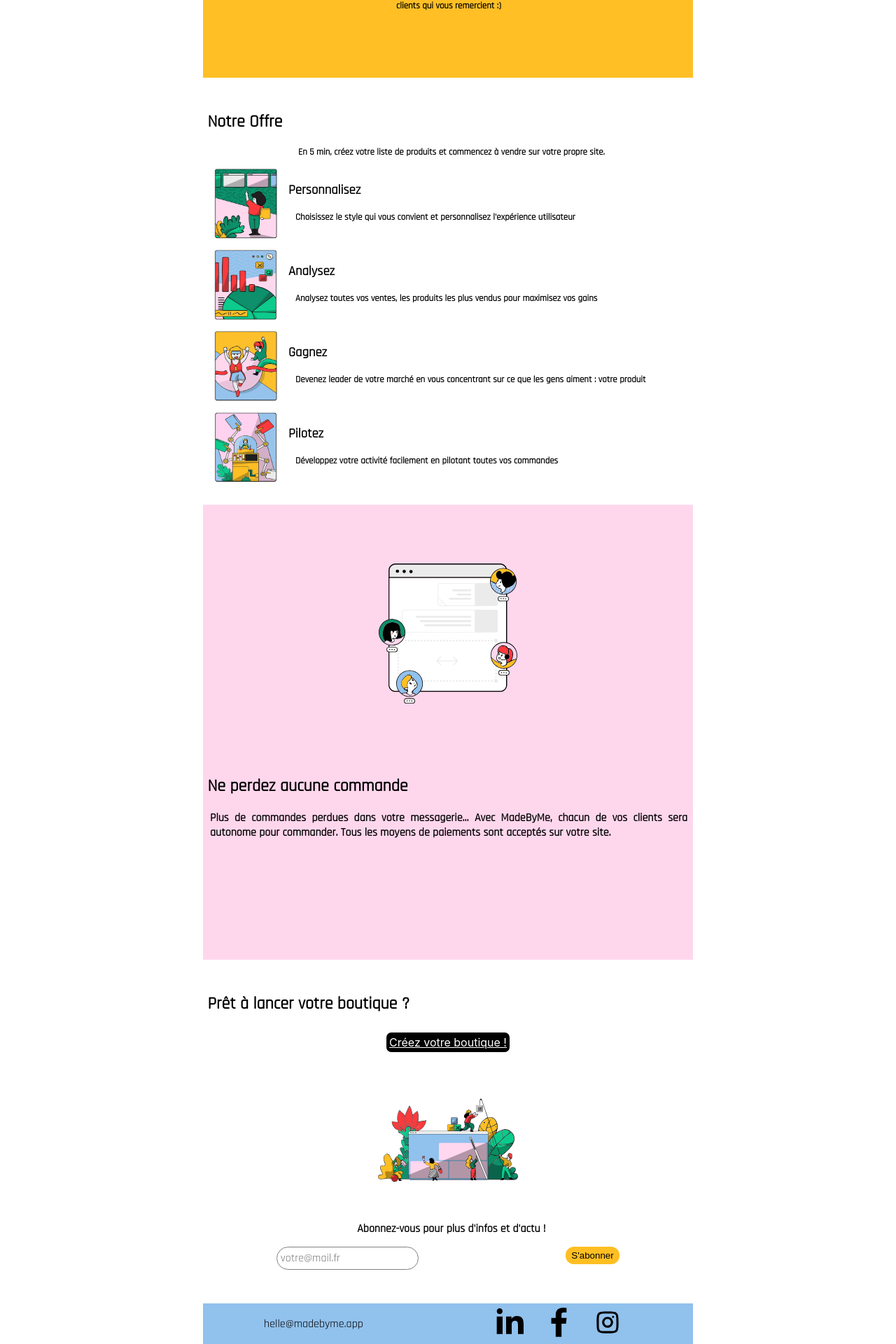
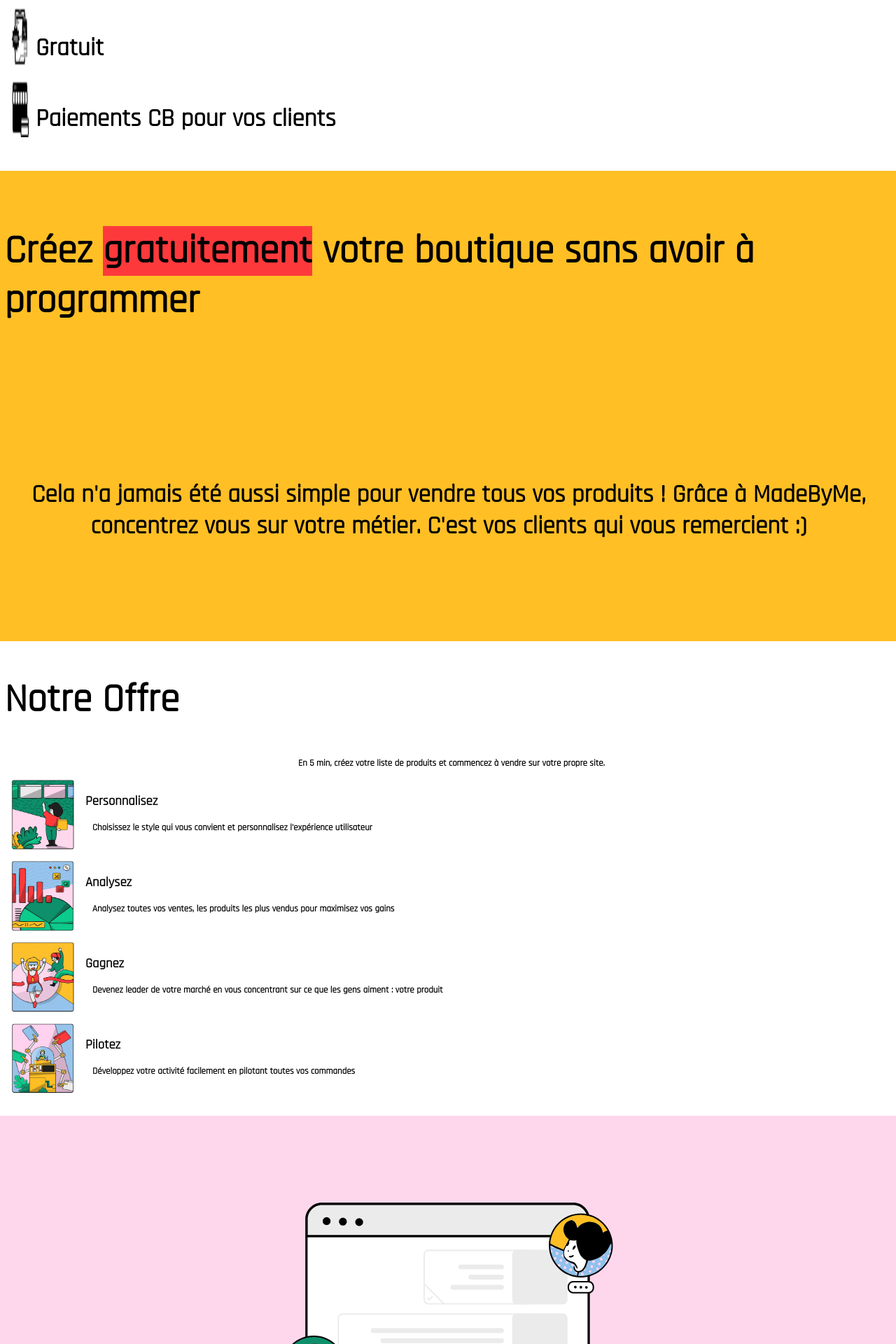
Before and after one commit to PierreEsseul/mbm-create-front-shop, a React (Create React App) app: page / in a window 1280 px wide. Shown: the part 846-2766 px from the top of the page at 70% size. Built offline with nearby package versions, Linux system fonts and the light colour scheme.

Commit message:
amelioration responsive

```diff
--- a/src/components/Footer/Footer.css
+++ b/src/components/Footer/Footer.css
@@ -1,4 +1,4 @@
-footer {
+.footer {
     width: 100%;
     height: auto;
     background-color: black;
@@ -7,6 +7,12 @@ footer {
     font-size: x-small;
 }
 
-footer a {
+.footer a {
     color: white;
 }
+
+@media (min-width: 500px) {
+    .footer p,a {
+        font-size: medium;
+    }
+}
--- a/src/components/Footer/Footer.js
+++ b/src/components/Footer/Footer.js
@@ -4,9 +4,9 @@ import './Footer.css';
 
 const Footer= () => {
     return (
-        <footer>
+        <div className='footer'>
             <p>&copy; 2023 by Shunt SAS. <a href="/cgu">CGU</a> - <a href="/legal-mention">Mentions légales</a></p>
-        </footer>
+        </div>
     )
 }
 
--- a/src/components/HomePage/Elements/Contact.js
+++ b/src/components/HomePage/Elements/Contact.js
@@ -3,7 +3,7 @@ import React from 'react';
 const Contact = () => {
     return (
         <div id='contact' className='home-page__contact'>
-            <div>helle@madebyme.app</div>
+            <div className='contact__mail'>helle@madebyme.app</div>
             <div className='home-page__contact-logo'>
                 <a href="https://www.linkedin.com/company/made-by-me-online-store/?viewAsMember=true" target='_blank'><img src="/img/icon/linkedin.svg" alt="logo linkedin madebyme" /></a>
                 <a href="https://www.facebook.com/madebyme.onlinestore" target='_blank'><img src="/img/icon/facebook.svg" alt="logo facebook madebyme" /></a>
--- a/src/components/HomePage/Elements/Elements.css
+++ b/src/components/HomePage/Elements/Elements.css
@@ -132,9 +132,104 @@ h2 {
 }
 
 @media (min-width: 600px) {
+    .create-shop__btn{
+        font-size: 1.6rem;
+        padding: 7px 7px 7px 7px;
+    }
+
     .create-shop__btn:hover {
         border: 1px solid black;
         color:black;
         background-color: white;
     }
+
 }
+
+@media (min-width: 500px) and (max-width: 990px) {
+    body {
+      width: 100%;
+      margin: auto;
+    }
+
+    .home-page__header-image img, .home-page__ordered-image img, .home-page__getStart-image img {
+        width: 30rem;
+        height: 30rem;
+    }
+
+    p {
+        font-size: 1.5rem;
+    }
+
+    h1{
+        font-size: 3rem;
+    }
+
+    h2 {
+        font-size: 2.2rem;
+    }
+
+    .home-page__ordered {
+        height: 1000px;
+    }
+
+    .contact__mail{
+        font-size: 1.5rem;
+    }
+  }
+
+  @media (min-width: 991px) {
+    body {
+      width: 100%;
+      margin: auto;
+    }
+
+    p {
+        font-size: 2.2rem;
+    }
+
+    h2 {
+        font-size: 3.5rem;
+    }
+
+    .home-page__img-titre {
+        display: flex;
+        flex-direction: row-reverse;
+        justify-content: space-around;
+    }
+
+    .home-page__img-titre h1 {
+        width: 60rem;
+        margin-left: 2rem;
+        font-size: 4.4rem;
+        color: #91c1ed;
+    }
+
+
+    .home-page__header-image img, .home-page__ordered-image img, .home-page__getStart-image img {
+        width: 30rem;
+        height: 30rem;
+    }
+
+    .home-page__how{
+        height: 40rem;
+    }
+
+    .home-page__ordered {
+        height: 80rem;
+    }
+
+    .home-page__newsletter input {
+        width: 19rem;
+        font-size: 1.4rem;
+
+    }
+
+    .home-page__newsletter button {
+        border-radius: 2rem 2rem;
+        font-size: 1.4rem;
+    }
+
+    .contact__mail{
+        font-size: 1.5rem;
+    }
+  }
--- a/src/components/HomePage/Elements/Header.js
+++ b/src/components/HomePage/Elements/Header.js
@@ -1,12 +1,16 @@
 import React from 'react';
+
+import './Elements.css'
 
 const Header = () => {
     return (
         <div className='home-page__header'>
-            <div className='home-page__header-image'>
-                <img src="/img/svg/constructLego.svg" alt="image construction d'un site"/>
+            <div className='home-page__img-titre'>
+                <div className='home-page__header-image'>
+                    <img src="/img/svg/constructLego.svg" alt="image construction d'un site"/>
+                </div>
+                <h1>Créez votre boutique en 5 min</h1>
             </div>
-            <h1>Créez votre boutique en 5 min</h1>
             <div>
                 <p>MadeByMe, ouvrir ma boutique en ligne<br />
                  gratuitement n'a jamais été aussi simple</p>
--- a/src/components/NewBoutique/BoutiqueFormSteps.css
+++ b/src/components/NewBoutique/BoutiqueFormSteps.css
@@ -1,3 +1,8 @@
+body {
+    width: 380px;
+    margin: auto;
+}
+
 form {
     width: auto;
     margin-top: 15px;
@@ -20,3 +25,24 @@ form {
     text-align: center;
     margin-bottom: 0.6rem;
 }
+
+@media (max-height: 550px) {
+    body {
+        width: 320;
+        height: 550px;
+    }
+  }
+
+@media (min-width: 500px) and (max-width: 768px) {
+    form {
+        width: 500px;
+        margin: auto;
+    }
+}
+
+@media (min-width: 769px) {
+    form {
+        width: 700px;
+        margin: auto;
+    }
+}
--- a/src/components/NewBoutique/NewArticleForm/Steps.css
+++ b/src/components/NewBoutique/NewArticleForm/Steps.css
@@ -103,9 +103,31 @@ h2 {
 
 @media (min-width: 769px) {
     .new-boutique__controls {
+        height: 40rem;
         display: flex;
         flex-direction: column;
         justify-content: center;
-        gap: 1.5rem;
+        gap: 1.3rem;
+    }
+
+    .new-boutique__controls h2 {
+
+    }
+
+    .new-boutique__control label{
+        font-size: 1.4rem;
+        margin-bottom: 1.3rem;
+        text-decoration: underline;
+    }
+
+    .new-boutique__control input, textarea {
+        margin-left: 1.3rem;
+    }
+
+    .new-boutique__actions .redirection{
+        font-size: 2.2rem;
+        width: 16rem;
+        height: 3rem;
+        border-radius: 2rem 2rem;
     }
 }
--- a/src/index.css
+++ b/src/index.css
@@ -5,32 +5,9 @@ body {
     sans-serif;
   -webkit-font-smoothing: antialiased;
   -moz-osx-font-smoothing: grayscale;
-  width: 380px;
-  margin: auto;
 }
 
 code {
   font-family: source-code-pro, Menlo, Monaco, Consolas, 'Courier New',
     monospace;
 }
-
-@media (max-height: 550px) {
-  body {
-    width: 320;
-    height: 550px;
-  }
-}
-
-@media (min-width: 500px) and (max-width: 768px) {
-  body {
-    width: 500px;
-    margin: auto;
-  }
-}
-
-@media (min-width: 769px) {
-  body {
-    width: 700px;
-    margin: auto;
-  }
-}
```
